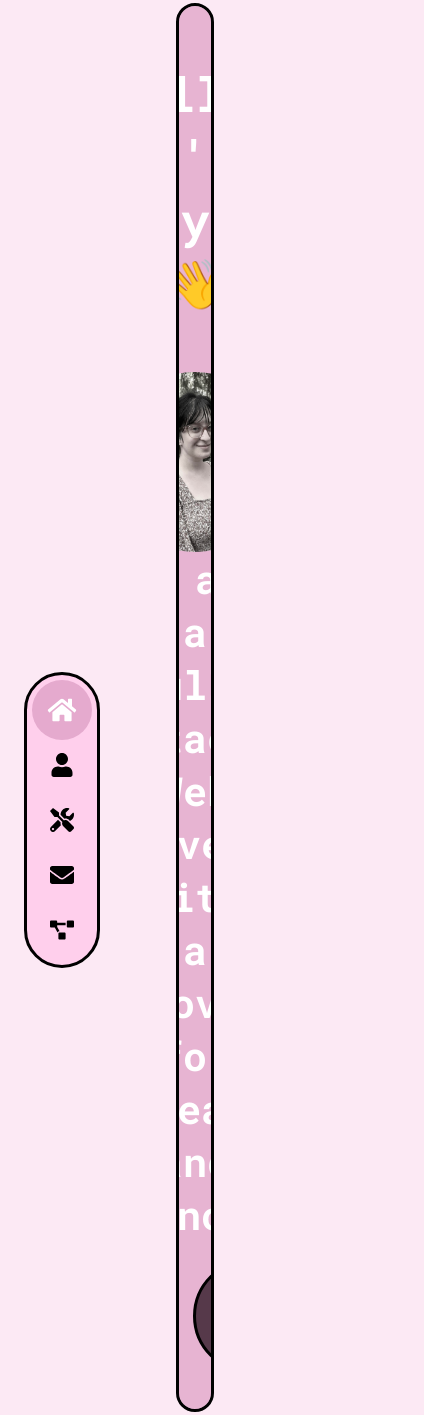
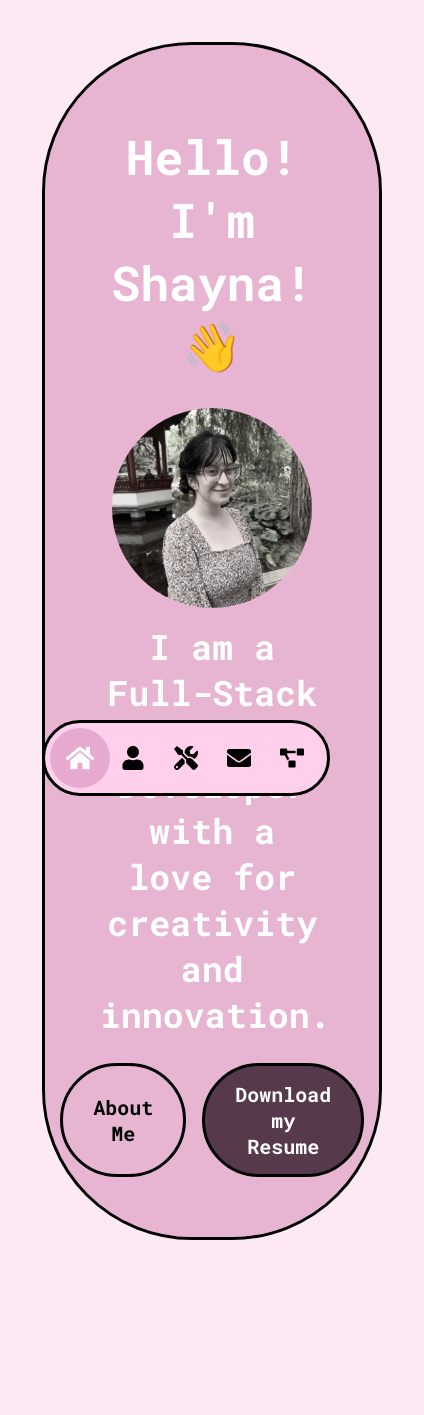
Before and after one commit to ShaynaMBarclay/AboutShayna, a React (Vite) app: page / in a window 390 px wide. Shown: the whole page, 424 px wide, since content can reach past the window. After the commit the page ends 1253 px from the top, so only its background shows below. Built offline with nearby package versions, Linux system fonts and the light colour scheme.

Commit message:
phone version push homepage

```diff
--- a/src/App.css
+++ b/src/App.css
@@ -620,7 +620,7 @@ button:hover {
     }
 }
 
-@media screen and (max-width: 480px) {
+@media screen and (min-width: 300px) and (max-width: 768px) {
   .vertical-navbar {
     top: 45rem;
     left: 2.6rem;
@@ -634,33 +634,44 @@ button:hover {
 
    /* HER0 SECTION */
   .hero {
-    margin: 2rem 10rem 8rem 10rem;
-    padding: 1rem;
+    margin: 10% 3% 3% 10%;
+    padding: 2.5rem;
 
-    max-width: 50%;
+    max-width: 80%;
   }
 
   .middle-hero {
-    margin: 0.8rem 1.2rem 1rem;
+    margin: 0.4rem 1.2rem 1rem;
     flex-direction: column;
   }
 
+  .hero h2 {
+    justify-content: center;
+    align-items: center;
+    font-family: "Roboto Mono", serif;
+    font-size: 35px;
+    max-width: 75%;
+    color: rgb(255, 255, 255);
+    text-align: center;
+  }
+
   .profile-picture {
-    width: 250px;
-    height: 250px;
-    margin-left: 53px;
-    margin-right: 109px;
-    margin-top: -75px;
-
+    width: 200px;
+    height: 200px;
+    margin-top: -25px;
+    margin-bottom: 15px;
     }
 
   .buttons-homepage {
-    margin-bottom: 30px;
+    margin-left: 10px;
+    margin-right: 10px;
+    gap: 1rem;
+    margin-bottom: 20px;
   }
 
    /*ABOUT ME*/
   .about-me {
-    margin: 10rem 2rem 10rem 2rem;
+    margin: 10% 3% 3% 10%;
   }
   .divider {
     margin: 0 15px;
@@ -713,101 +724,3 @@ button:hover {
       border-radius: 5px;
     }
 }
-
-/* PHONE */
-
-@media screen and (max-width: 480px) {
-  .vertical-navbar {
-    top: 42rem;
-    left: 1.5rem;
-    /*gap: 10px;*/
-    max-width: 280px;
-  }
-
-  .navbar-links {
-    flex-direction: column;
-    gap: 5px;
-    align-items: center;
-   }
-
-   /* HER0 SECTION */
-  .hero {
-    margin: 0.2rem auto;
-    padding: 1rem;
-    max-width: 0%;
-    text-align: center;
-  }
-
-  .middle-hero {
-    margin: 0.5rem 1rem;
-    flex-direction: column;
-    align-items: center;
-  }
-
-  .profile-picture {
-    width: 180px;
-    height: 180px;
-    margin: 0 auto;
-    display: block;
-    }
-
-  .buttons-homepage {
-    margin-bottom: 20px;
-  }
-
-   /*ABOUT ME*/
-  .about-me {
-    margin: 6rem 1rem;
-    text-align: center;
-  }
-  .divider {
-    margin: 0 10px;
-  }
-
-  .button-aboutme:hover {
-    transform: scale(1.0);
-  }
-
-  /* SKILLS */
-  .webdevskills {
-    margin: 8rem 1rem 0rem 1rem;
-  }
-
-  .skill-badge .badge span {
-  font-size: 1.2rem;
-  }
-
-  .skill-badge .badge small {
-  margin-top: 0.2rem;
-  font-size: 1rem;
-  }
-
-    /* CONTACT */
-    .contact-page {
-      flex-direction: column;
-    }
-
-    /* Contact Information */
-    .contact-info {
-      font-size: 22px;
-      padding: 50px;
-      max-width: 100%;
-    }
-
-    /* Contact Form */
-    .contact-form-container {
-      padding: 44px;
-      width: 100%;
-
-    }
-
-    .contact-form {
-      gap: 12px;
-    }
-
-    button {
-      padding: 1.5rem;
-      font-size: 1.5rem;
-      border-radius: 5px;
-    }
-}
```
